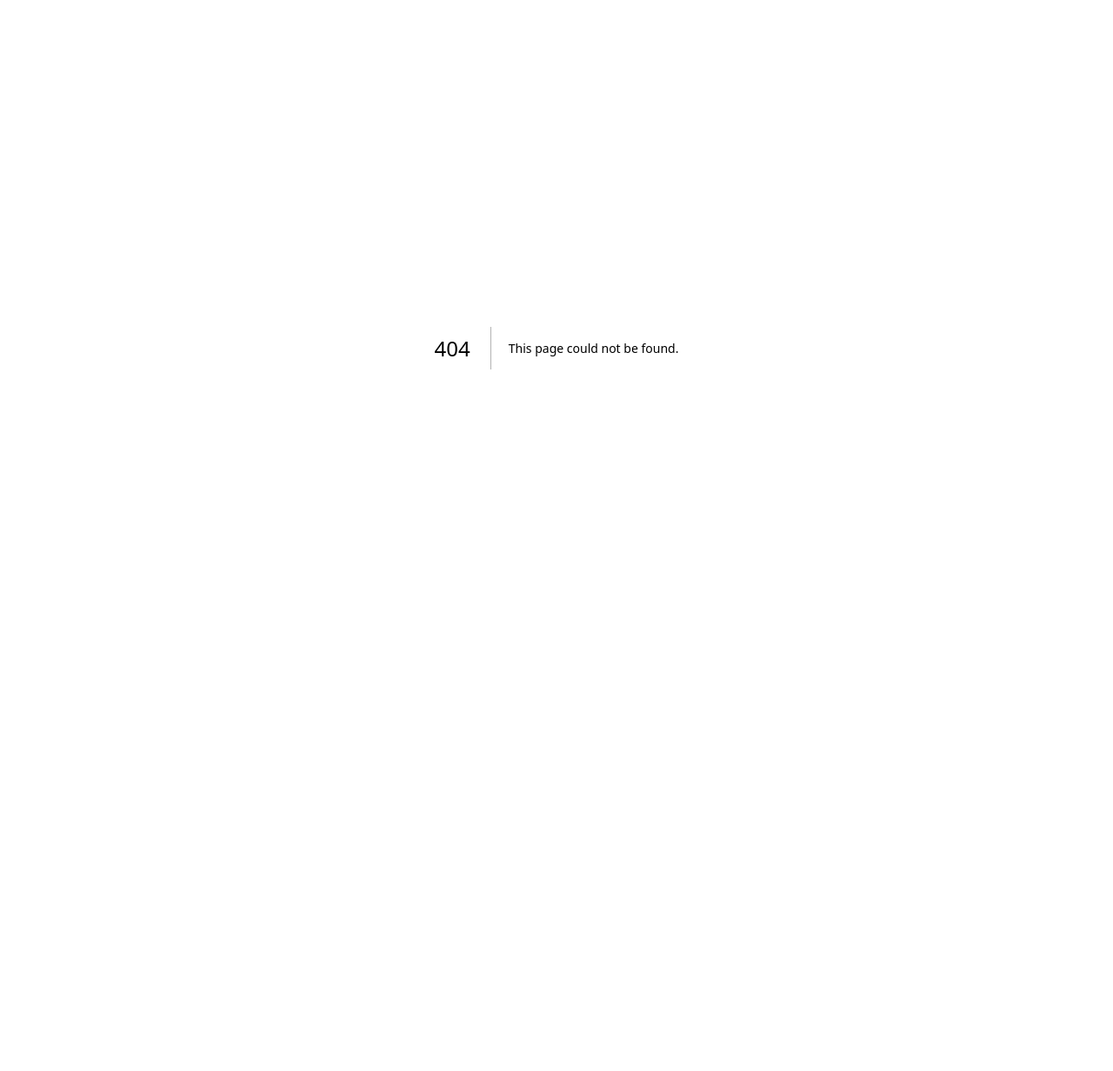
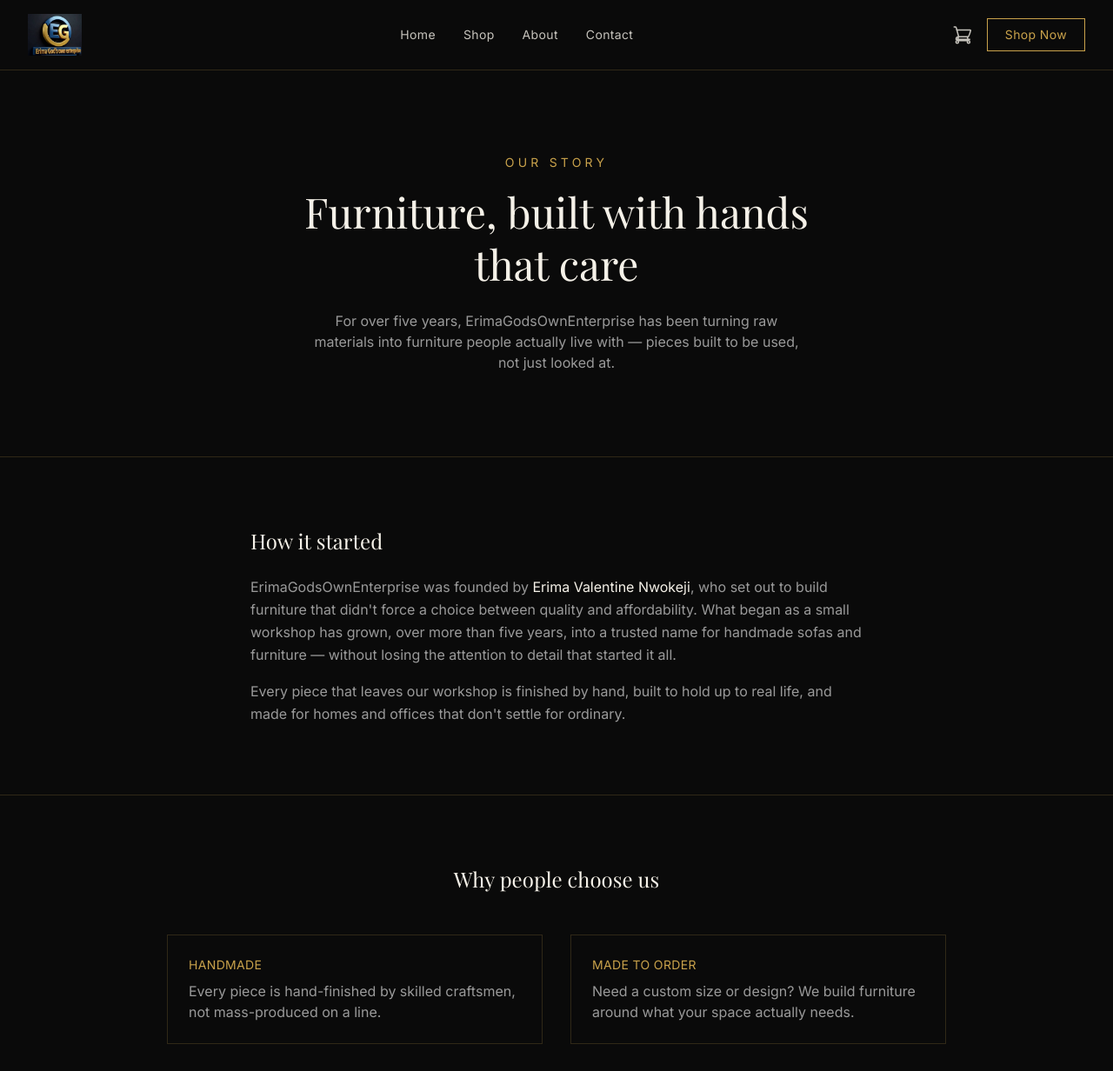
Before and after one commit to erimabadoo2020-wq/erima-gods-own-enterprise, a Next.js app in the folder chair-store/: page /about in a window 1280 px wide. Before the commit this address had no page. Shown: the top 1232 px of the page at 87% size. Before the commit the page ends 800 px from the top, so only its background shows below. Built offline with nearby package versions, Linux system fonts and the light colour scheme; a web font is replaced by a local one.

Commit message:
Create page.tsx

```diff
--- /dev/null
+++ b/chair-store/app/about/page.tsx
@@ -0,0 +1,75 @@
+import Header from '@/app/components/Header'
+import Footer from '@/app/components/Footer'
+
+export default function AboutPage() {
+  return (
+    <div className="min-h-screen bg-[#0a0a0a] text-[#f5f1e8]">
+      <Header />
+
+      <section className="flex flex-col items-center text-center px-8 py-24 border-b border-[#c9a24b]/20">
+        <p className="text-[#c9a24b] text-sm tracking-[0.3em] mb-4">OUR STORY</p>
+        <h1 className="font-display text-4xl md:text-5xl leading-tight max-w-2xl mb-6">
+          Furniture, built with hands that care
+        </h1>
+        <p className="text-[#9a9a9a] max-w-xl">
+          For over five years, ErimaGodsOwnEnterprise has been turning raw materials
+          into furniture people actually live with — pieces built to be used, not just looked at.
+        </p>
+      </section>
+
+      <section className="px-8 py-20 max-w-3xl mx-auto">
+        <h2 className="font-display text-2xl mb-6">How it started</h2>
+        <p className="text-[#9a9a9a] leading-relaxed mb-4">
+          ErimaGodsOwnEnterprise was founded by <span className="text-[#f5f1e8]">Erima Valentine Nwokeji</span>,
+          who set out to build furniture that didn't force a choice between quality and
+          affordability. What began as a small workshop has grown, over more than five years,
+          into a trusted name for handmade sofas and furniture — without losing the attention
+          to detail that started it all.
+        </p>
+        <p className="text-[#9a9a9a] leading-relaxed">
+          Every piece that leaves our workshop is finished by hand, built to hold up to real
+          life, and made for homes and offices that don't settle for ordinary.
+        </p>
+      </section>
+
+      <section className="px-8 py-20 border-t border-[#c9a24b]/20">
+        <h2 className="font-display text-2xl text-center mb-12">Why people choose us</h2>
+        <div className="grid grid-cols-1 md:grid-cols-2 gap-8 max-w-4xl mx-auto">
+          <div className="border border-[#c9a24b]/20 p-6">
+            <p className="text-[#c9a24b] text-sm tracking-wide mb-2">HANDMADE</p>
+            <p className="text-[#9a9a9a]">
+              Every piece is hand-finished by skilled craftsmen, not mass-produced on a line.
+            </p>
+          </div>
+          <div className="border border-[#c9a24b]/20 p-6">
+            <p className="text-[#c9a24b] text-sm tracking-wide mb-2">MADE TO ORDER</p>
+            <p className="text-[#9a9a9a]">
+              Need a custom size or design? We build furniture around what your space actually needs.
+            </p>
+          </div>
+          <div className="border border-[#c9a24b]/20 p-6">
+            <p className="text-[#c9a24b] text-sm tracking-wide mb-2">FAIR PRICING</p>
+            <p className="text-[#9a9a9a]">
+              Quality craftsmanship shouldn't come with an inflated price tag — we keep ours honest.
+            </p>
+          </div>
+          <div className="border border-[#c9a24b]/20 p-6">
+            <p className="text-[#c9a24b] text-sm tracking-wide mb-2">NATIONWIDE DELIVERY</p>
+            <p className="text-[#9a9a9a]">
+              We deliver interstate, nationwide — wherever you are, we can get it to you.
+            </p>
+          </div>
+        </div>
+      </section>
+
+      <section className="px-8 py-20 border-t border-[#c9a24b]/20 text-center">
+        <h2 className="font-display text-2xl mb-4">Ready to furnish your space?</h2>
+        <a href="/shop" className="inline-block bg-[#c9a24b] text-black px-8 py-3 text-sm tracking-wide font-medium hover:bg-[#dab868] transition-colors">
+          Shop the Collection
+        </a>
+      </section>
+
+      <Footer />
+    </div>
+  );
+}
```
